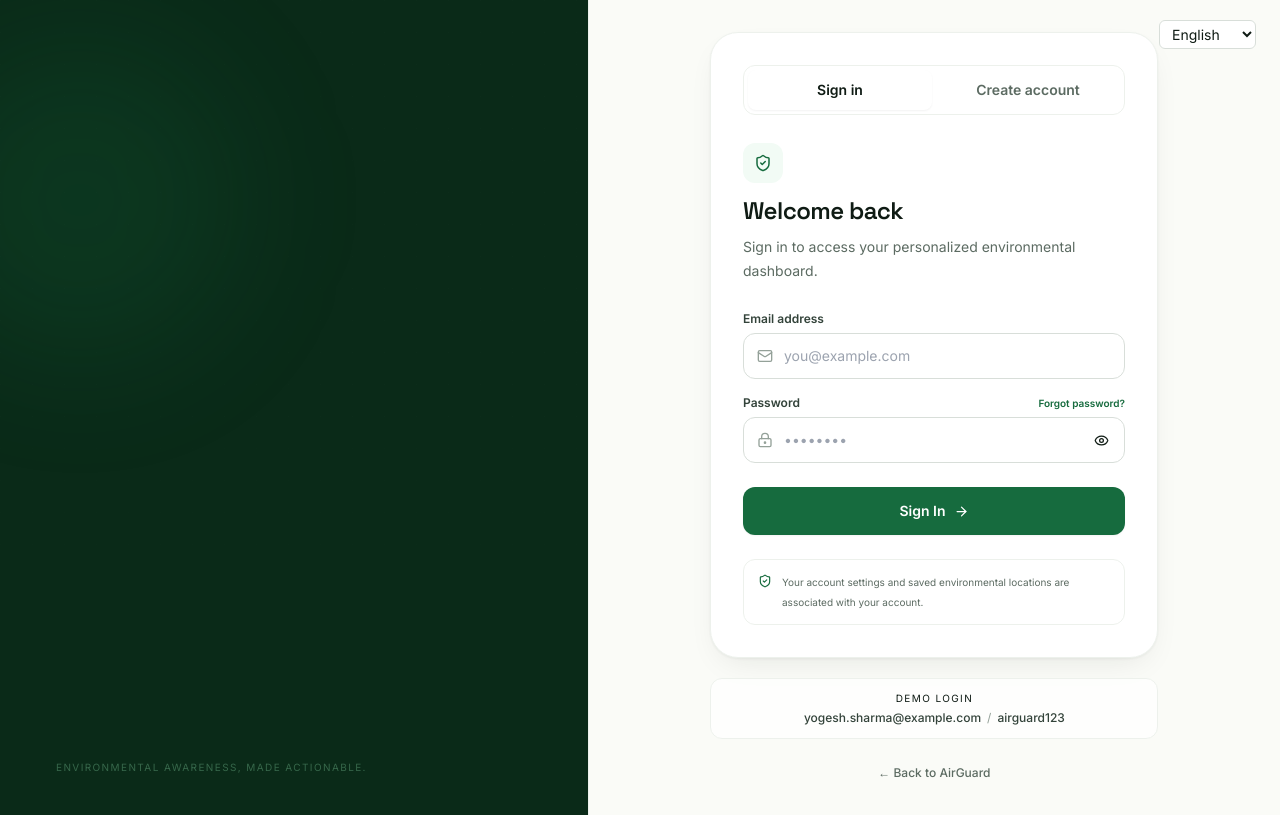
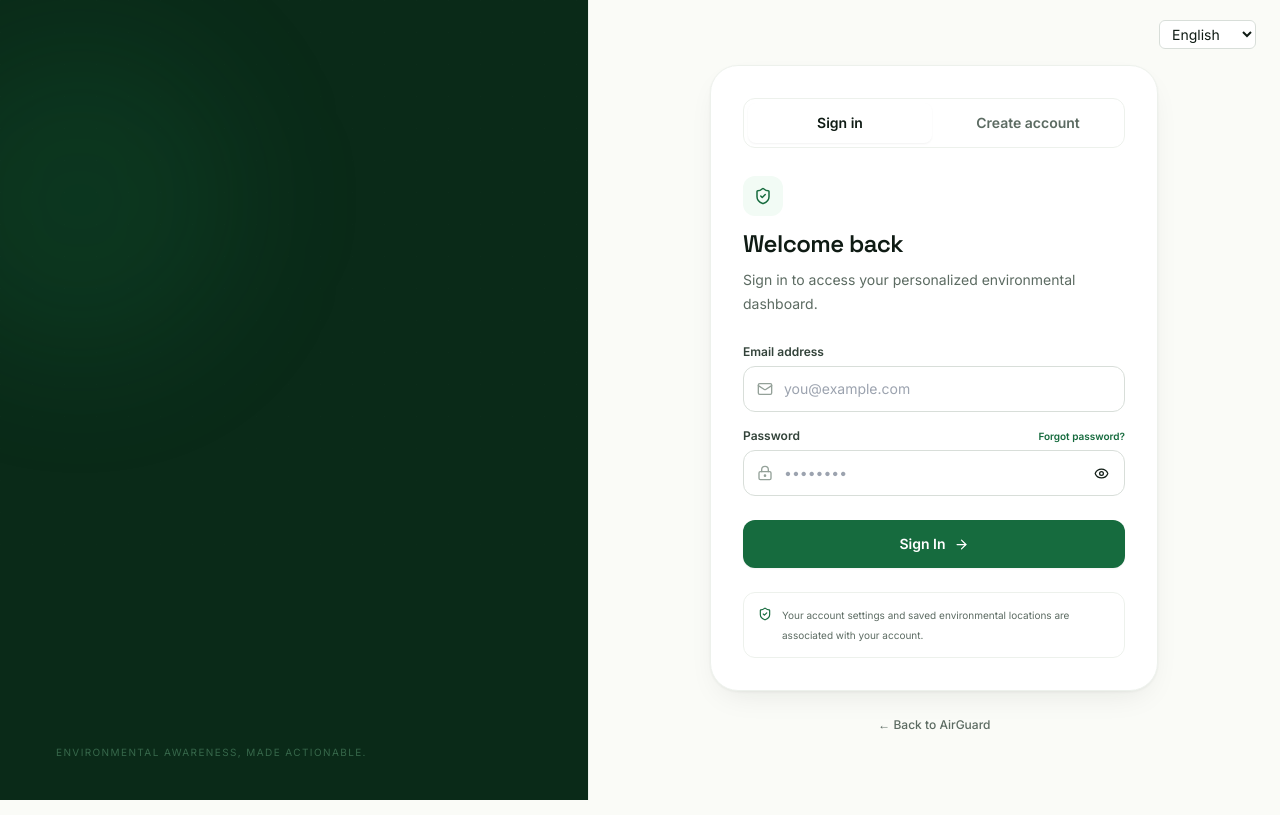
Before and after one commit to yashr3537/HackInMotion-RICR-HIM-1245, a React (Vite) app in the folder frontend/: page /login in a window 1280 px wide. Built offline with nearby package versions, Linux system fonts and the light colour scheme.

Commit message:
fix: remove demo login text card from Login page

```diff
--- a/frontend/src/pages/Login.jsx
+++ b/frontend/src/pages/Login.jsx
@@ -520,18 +520,6 @@ export default function Login() {
             </div>
           )}
 
-          {/* Demo credentials */}
-          <div className="fade-up mt-5 rounded-xl border border-ink-100 bg-surface/70 px-4 py-3 text-center">
-            <p className="text-[10px] uppercase tracking-[0.14em] text-ink-400">
-              {t('auth.demoLoginHeader', { defaultValue: 'Demo login' })}
-            </p>
-            <p className="mt-1 text-xs text-ink-500">
-              <span className="font-medium text-ink-700">yogesh.sharma@example.com</span>
-              <span className="mx-1.5 text-ink-300">/</span>
-              <span className="font-medium text-ink-700">airguard123</span>
-            </p>
-          </div>
-
           {/* Back home */}
           <div className="mt-5 text-center">
             <Link to="/" className="text-xs font-medium text-ink-500 transition-colors hover:text-forest-700">
```
